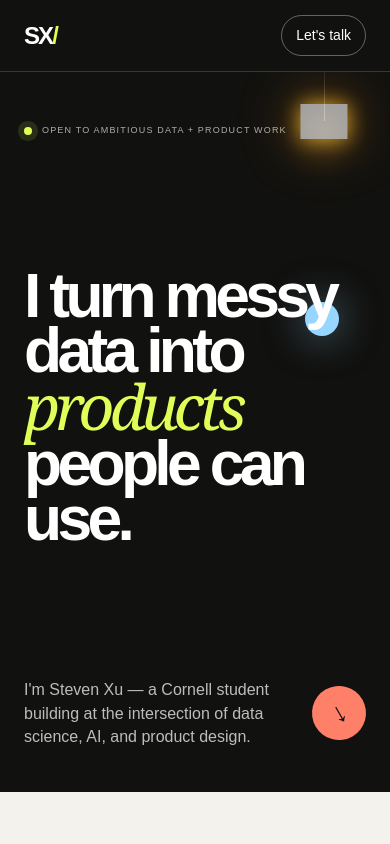
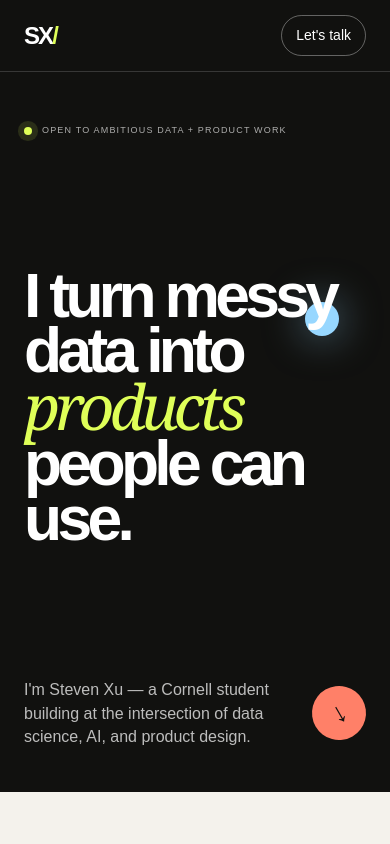
Before and after one commit to xyjsteven15/pweb, a Next.js app: page / in a window 390 px wide. Shown: the top 844 px of the page. Built offline with nearby package versions, Linux system fonts and the light colour scheme; grey boxes are pictures that could not be loaded.

Commit message:
Remove hero light bulb

```diff
--- a/app/PortfolioMotion.tsx
+++ b/app/PortfolioMotion.tsx
@@ -51,28 +51,6 @@ export default function PortfolioMotion({ children }: { children: ReactNode }) {
           y: -16,
           scale: 1.14,
           duration: 2.8,
-          repeat: -1,
-          yoyo: true,
-          ease: 'sine.inOut',
-        });
-
-        gsap.fromTo(
-          '.heroBulb',
-          { rotation: -1.8 },
-          {
-            rotation: 1.8,
-            transformOrigin: '50% 0%',
-            duration: 3.4,
-            repeat: -1,
-            yoyo: true,
-            ease: 'sine.inOut',
-          },
-        );
-
-        gsap.to('.bulbGlow', {
-          autoAlpha: 0.88,
-          scale: 1.14,
-          duration: 2.2,
           repeat: -1,
           yoyo: true,
           ease: 'sine.inOut',
--- a/app/globals.css
+++ b/app/globals.css
@@ -24,10 +24,6 @@ button { font-family:inherit; }
 .roundLink:hover { transform:rotate(0); }
 .heroOrbit { position:absolute; border-radius:50%; pointer-events:none; }
 .orbitOne,.orbitTwo { will-change:transform; }
-.heroBulb { position:absolute; z-index:3; top:-1px; right:clamp(28px,4.2vw,78px); width:clamp(76px,7.2vw,112px); height:clamp(118px,11vw,174px); pointer-events:none; transform-origin:50% 0; will-change:transform; }
-.bulbWire { position:absolute; z-index:0; top:0; left:50%; width:1px; height:42%; background:linear-gradient(#24221e,#5d554b); }
-.bulbGlow { position:absolute; z-index:0; left:50%; top:51%; width:116%; aspect-ratio:1; border-radius:50%; background:radial-gradient(circle,rgba(255,207,87,.38) 0,rgba(255,170,38,.16) 34%,transparent 70%); transform:translate(-50%,-50%); filter:blur(8px); opacity:.62; will-change:transform,opacity; }
-.bulbImage { position:absolute; z-index:1; left:50%; top:28%; width:62%; height:auto; transform:translateX(-50%); mix-blend-mode:screen; filter:drop-shadow(0 0 10px rgba(255,185,42,.78)) drop-shadow(0 0 28px rgba(255,150,20,.42)); }
 .orbitOne { width:240px; height:240px; right:7%; top:16%; border:1px solid rgba(151,215,255,.42); color:var(--blue); font:10px var(--font-geist-mono); letter-spacing:.2em; display:grid; place-items:center; transform:rotate(17deg); }
 .orbitTwo { width:34px; height:34px; right:13%; top:32%; background:var(--blue); box-shadow:0 0 40px rgba(151,215,255,.55); }
 .kicker { margin:0; font-size:11px!important; line-height:1.2!important; font-weight:650; text-transform:uppercase; letter-spacing:.17em; }
--- a/app/page.tsx
+++ b/app/page.tsx
@@ -1,4 +1,3 @@
-/* eslint-disable @next/next/no-img-element */
 import PortfolioMotion from './PortfolioMotion';
 import BookingPreview from './BookingPreview';
 
@@ -104,11 +103,6 @@ export default function Home() {
       </nav>
 
       <section className="hero" id="top">
-        <div className="heroBulb" aria-hidden="true">
-          <span className="bulbWire" />
-          <span className="bulbGlow" />
-          <img className="bulbImage" src="/pweb/glowing-bulb.png" alt="" width="54" height="84" />
-        </div>
         <div className="availability"><span /> Open to ambitious data + product work</div>
         <h1>I turn messy data into <em>products</em> people can use.</h1>
         <div className="heroFooter">
```
